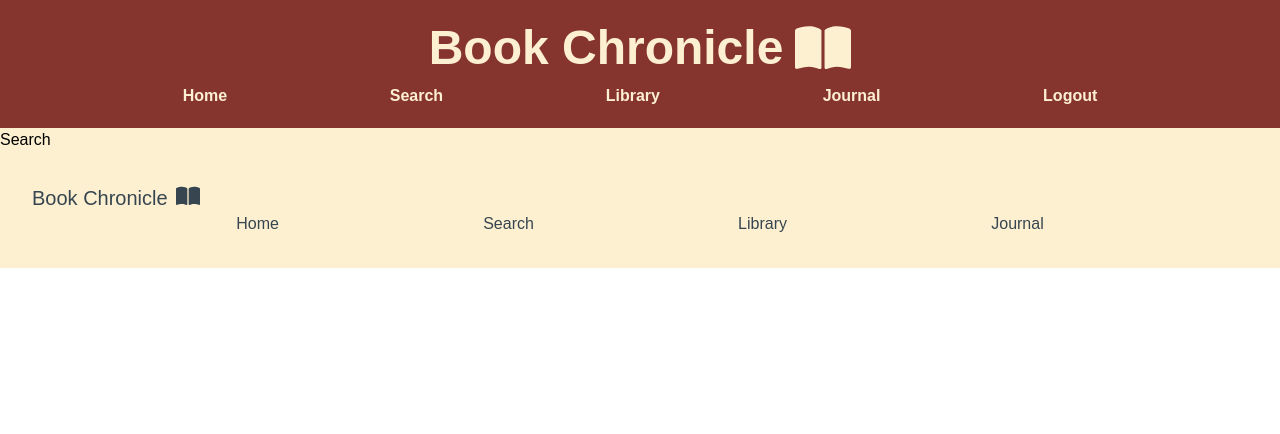
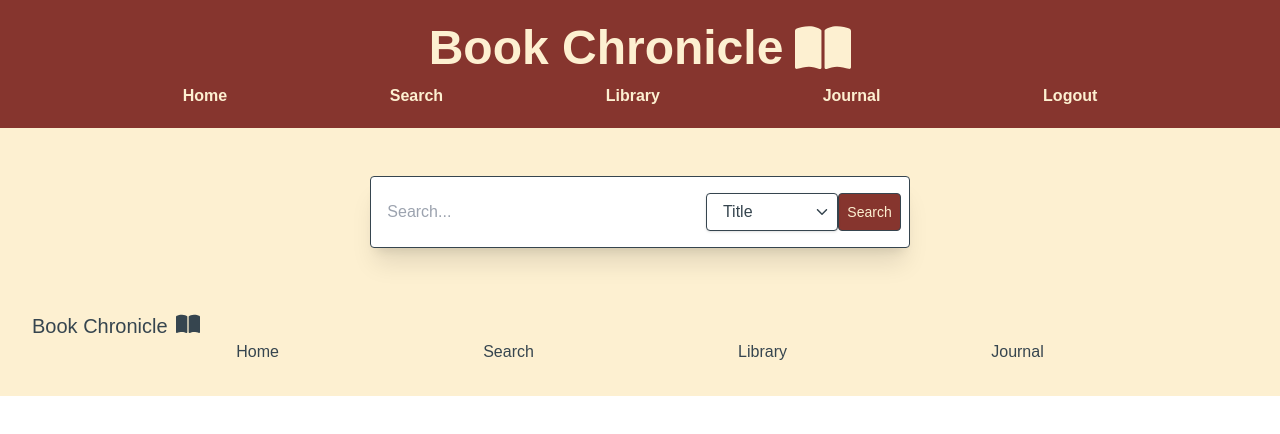
Before and after one commit to lnsvn/book-chronicle, a React (Create React App) app in the folder client/: page /search in a window 1280 px wide. Shown: the top 434 px of the page. Built offline with nearby package versions, Linux system fonts and the light colour scheme.

Commit message:
adds search bar to search page

```diff
--- a/client/src/pages/Home.js
+++ b/client/src/pages/Home.js
@@ -4,9 +4,9 @@ import HomeLinks from "../components/HomeLinks";
 function Home() {
   return (
     <div>
-      <body className="bg-tan pt-4 flex flex-col items-center">
+      <main className="bg-tan pt-4 flex flex-col items-center">
         <HomeLinks />
-      </body>
+      </main>
     </div>
   );
 }
--- a/client/src/pages/Journal.js
+++ b/client/src/pages/Journal.js
@@ -3,7 +3,7 @@ import React from "react";
 function Journal() {
   return (
     <div>
-      <body className="bg-tan font-ws">Journal</body>
+      <main className="bg-tan font-ws">Journal</main>
     </div>
   );
 }
--- a/client/src/pages/Library.js
+++ b/client/src/pages/Library.js
@@ -3,7 +3,7 @@ import React from "react";
 function Library() {
   return (
     <div>
-      <body className="bg-tan font-ws">Library</body>
+      <main className="bg-tan font-ws">Library</main>
     </div>
   );
 }
--- a/client/src/pages/Search.js
+++ b/client/src/pages/Search.js
@@ -1,13 +1,40 @@
 import React from "react";
+import { IoIosArrowDown } from "react-icons/io";
 
 function Search() {
-    return (
-        <div>
-            <body className="bg-tan font-ws">
-                Search
-            </body>
-        </div>
-    )
+  return (
+    <div>
+      <main className="bg-tan font-ws pt-4 flex flex-col items-center">
+        <form className="max-w-2xl mx-2 shadow-xl m-8 bg-white border flex border-charcoal rounded p-2">
+          <div className="flex py-2">
+            <input
+              className="appearance-none bg-white w-full text-charcoal mr-3 py-1 px-2  focus:outline-none"
+              type="text"
+              placeholder="Search..."
+              aria-label="Search"
+            ></input>
+            <div className="relative w-56">
+              <select className="appearance-none w-full bg-white border border-charcoal text-charcoal hover:border-gray-400 px-4 py-2 rounded shadow leading-tight focus:outline-none">
+                <option>Title</option>
+                <option>Author</option>
+                <option>More</option>
+              </select>
+              <div className="pointer-events-none absolute inset-y-0 right-0 flex items-center px-2 text-charcoal">
+                <IoIosArrowDown />
+              </div>
+            </div>
+            <button
+              className="bg-chestnut-800 hover:bg-chestnut-600
+              border border-charcoal text-sm text-tan px-2 rounded"
+              type="submit"
+            >
+              Search
+            </button>
+          </div>
+        </form>
+      </main>
+    </div>
+  );
 }
 
-export default Search
+export default Search;
```
